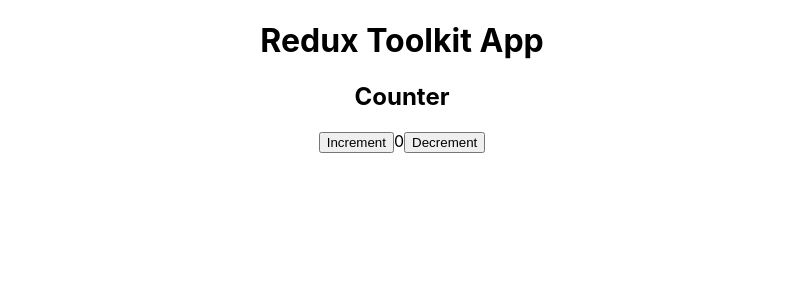
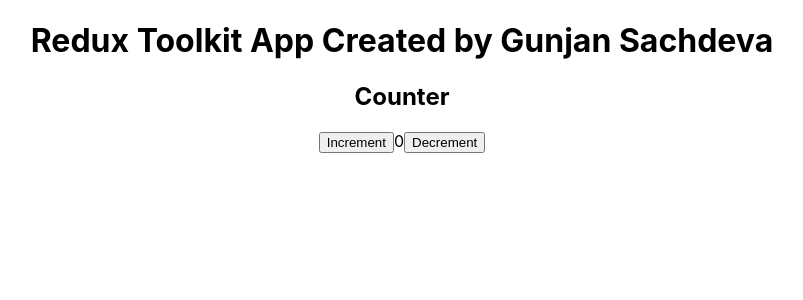
Before and after one commit to gunjan-sachdeva/RTK-app, a React (Create React App) app: page / in a window 1280 px wide. Shown: the top 300 px of the page, without its empty margins (238-1041 px from the left). Built offline with nearby package versions, Linux system fonts and the light colour scheme.

Commit message:
projectapp1

```diff
--- a/src/App.js
+++ b/src/App.js
@@ -5,7 +5,8 @@
 function App() {
   return (
     <div className="App">
-      <h1>Redux Toolkit App</h1>
+
+      <h1>Redux Toolkit App Created by Gunjan Sachdeva</h1>
       <Counter />
     </div>
   );
```
